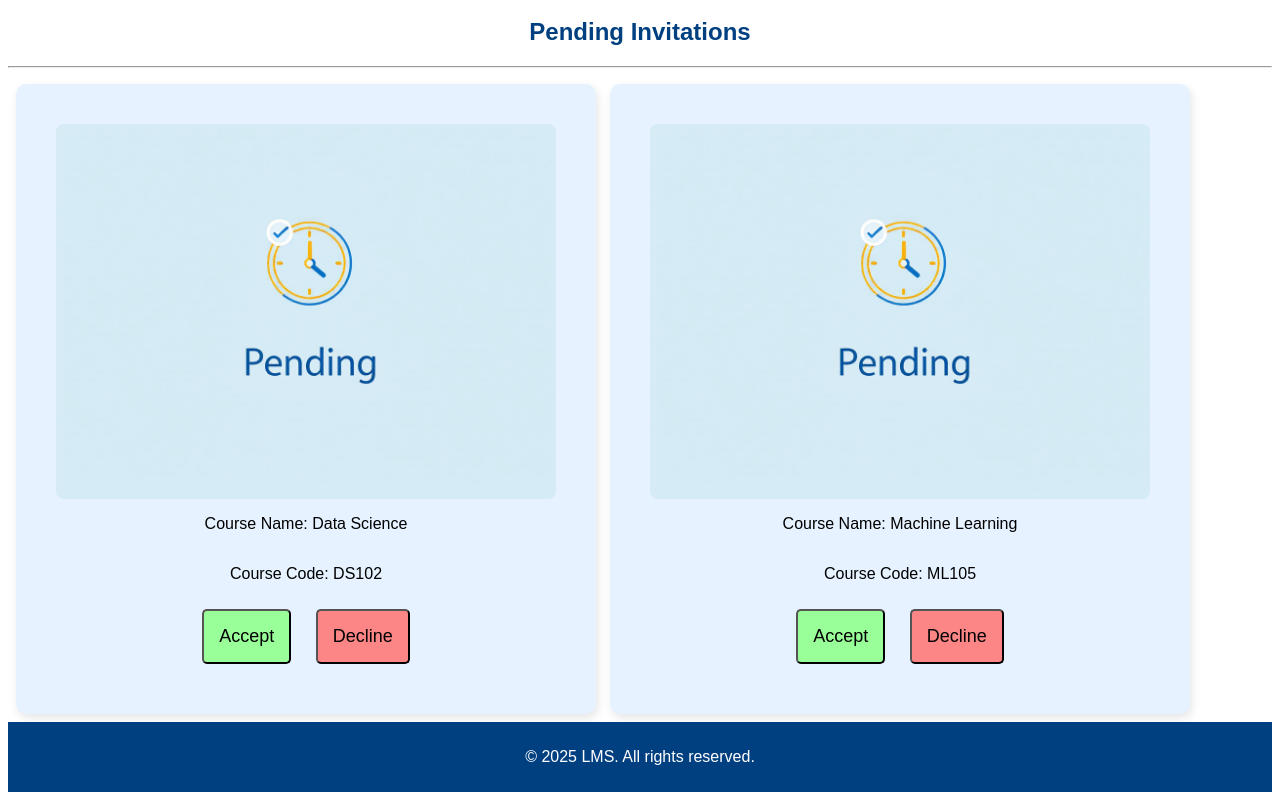
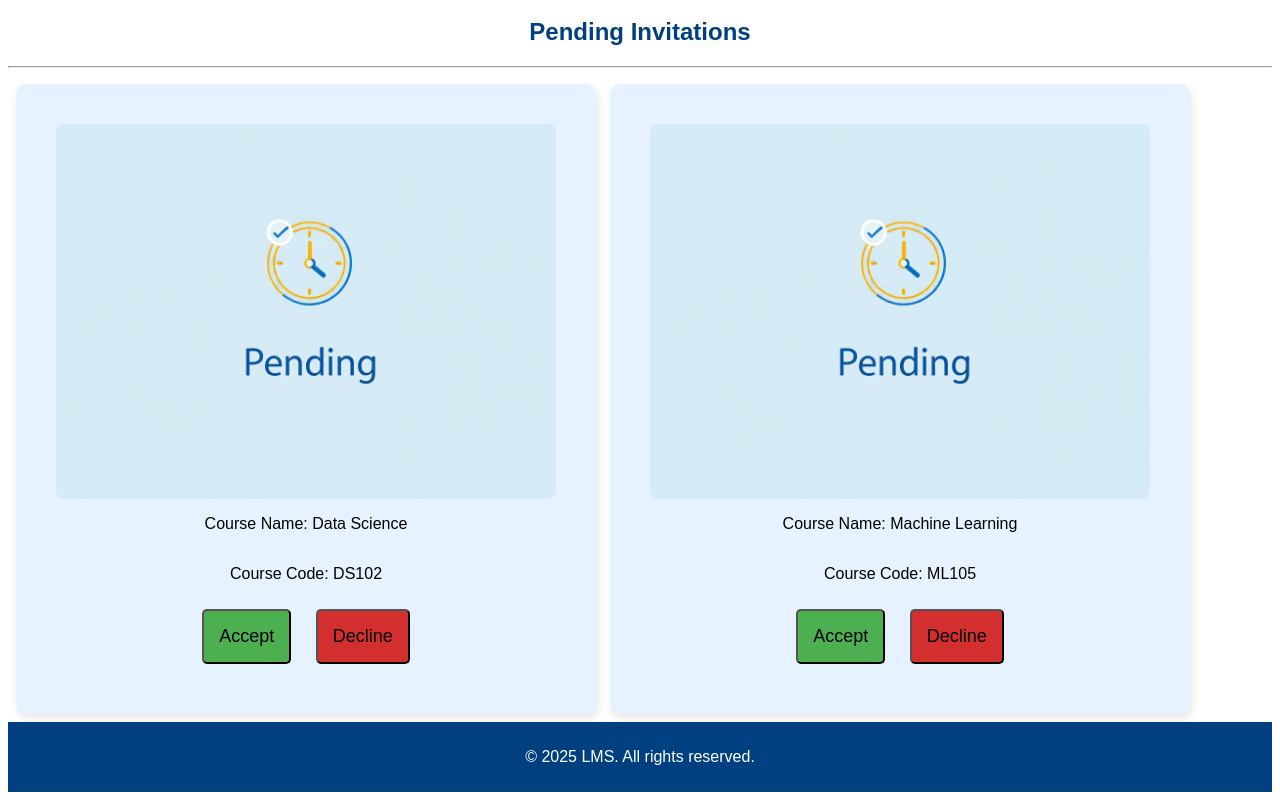
Before and after one commit to rinad-h/ENSF381-Assignment2, a plain HTML site: page course_view.html in a window 1280 px wide. Shown: the part 1158-1958 px from the top of the page. Drawn offline with Linux system fonts and the light colour scheme.

Commit message:
adjusted the button colours

```diff
--- a/course_view.html
+++ b/course_view.html
@@ -100,8 +100,8 @@
                             <p>Course Name: Data Science</p>
                             <p>Course Code: DS102</p>
                             <label>
-                                <button style="background-color: rgb(153, 255, 153);">Accept</button>
-                                <button style="background-color: rgb(252, 133, 133);">Decline</button>
+                                <button id="accept">Accept</button>
+                                <button id="decline">Decline</button>
                             </label>
                         </div>
                     </td>
@@ -111,8 +111,8 @@
                             <p>Course Name: Machine Learning</p>
                             <p>Course Code: ML105</p>
                             <label>
-                                <button style="background-color: rgb(153, 255, 153);">Accept</button>
-                                <button style="background-color: rgb(252, 133, 133);">Decline</button>
+                                <button id="accept">Accept</button>
+                                <button id="decline">Decline</button>
                             </label>
                         </div>
                     </td>
--- a/styles.css
+++ b/styles.css
@@ -298,6 +298,22 @@ select {
     height: auto;
 }
 
+#accept{
+    background-color: #4CAF50;
+}
+
+#accept:hover{
+    background-color: #265e28;
+}
+
+#decline{
+    background-color: #D32F2F;
+}
+
+#decline:hover{
+    background-color: #821b1b;
+}
+
 .Pending td div {
     background-color: #e6f2ff;
     box-shadow: 2px 4px 10px rgba(0, 0, 0, 0.1);
```
